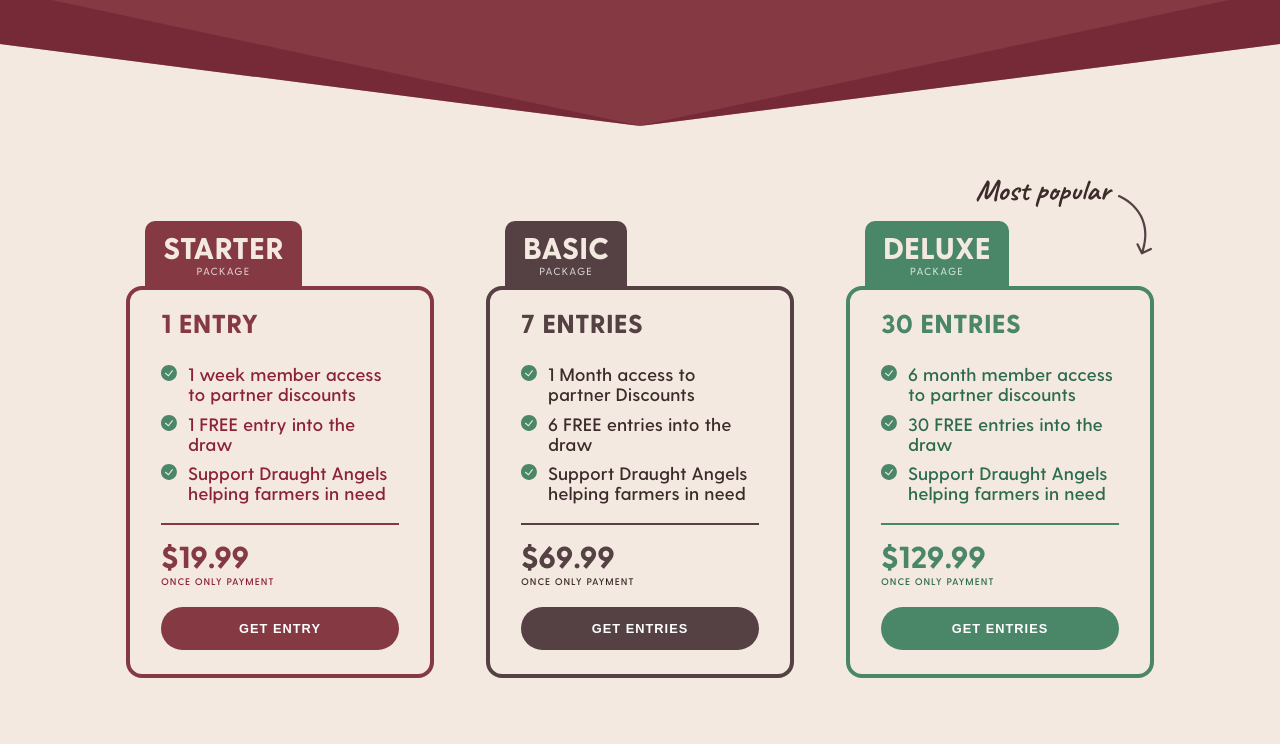
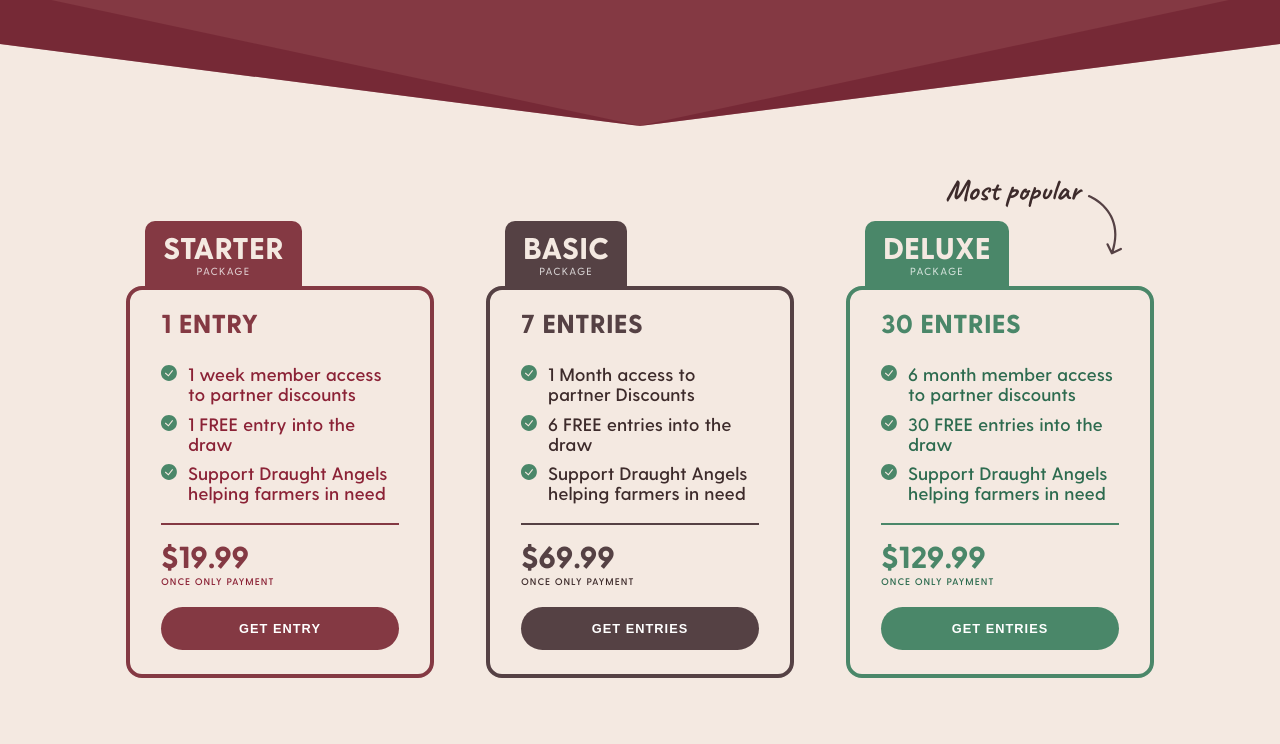
Before and after one commit to Ab-Mueed/mega-market, a React (Vite) app: page / in a window 1280 px wide. Shown: the part 1027-1771 px from the top of the page. Built offline with nearby package versions, Linux system fonts and the light colour scheme; a web font is replaced by a local one.

Commit message:
- add margin for delux and premium cards on mobile - fix position of arrows - reduce padding in paymentFooter

```diff
--- a/src/components/Brands.css
+++ b/src/components/Brands.css
@@ -3,7 +3,6 @@
   padding: var(--space-xl) 24px;
   text-align: center;
   position: relative;
-  z-index: 10; /* Establish stacking context for chevron */
 }
 
 .brands-title {
@@ -61,6 +60,10 @@
 }
 
 @media (max-width: 767px) {
+  .brands-section {
+    padding-top: var(--space-3xxl);
+  }
+
   .brand-item:nth-child(1) {
     order: 3;
   }
@@ -122,6 +125,5 @@
     left: 0;
     width: 100%;
     height: 25%;
-    z-index: 12;
   }
 }
--- a/src/components/PackageCard.css
+++ b/src/components/PackageCard.css
@@ -302,7 +302,7 @@
 /* "Most popular" — top right of Deluxe card */
 .package-badge-annotation--popular {
   top: -120px;
-  right: -20px;
+  right: 10px;
   color: #3d2b2b;
 }
 
@@ -324,7 +324,7 @@
 /* "Best value" — top left of Premium card */
 .package-badge-annotation--bestvalue {
   top: -120px;
-  right: 10px;
+  right: 20px;
   color: #3d2b2b;
 }
 
--- a/src/components/Packages.css
+++ b/src/components/Packages.css
@@ -1,14 +1,11 @@
 .packages-section {
-  background-color: var(--color-cream, #f5f0e8);
-  padding: 80px 40px;
+  background-color: var(--color-cream);
+  padding: 160px 40px;
   display: flex;
   flex-direction: column;
   align-items: center;
   gap: 180px;
-  padding-top: 260px;
   position: relative;
-  top: -100px;
-  z-index: 1;
 }
 
 .packages-row {
@@ -55,4 +52,10 @@
     flex: 0 0 100%;
     max-width: 340px;
   }
+
+  /* Extra spacing for Deluxe and Premium cards with arrow annotations */
+  .package-card--deluxe,
+  .package-card--premium {
+    margin-top: 40px;
+  }
 }
--- a/src/components/PaymentFooter.css
+++ b/src/components/PaymentFooter.css
@@ -2,7 +2,7 @@
 
 .payment-footer {
   background-color: var(--color-cream);
-  padding: var(--space-2xl) var(--space-lg);
+  padding: var(--space-xl) var(--space-lg);
   display: flex;
   flex-direction: column;
   align-items: center;
```
